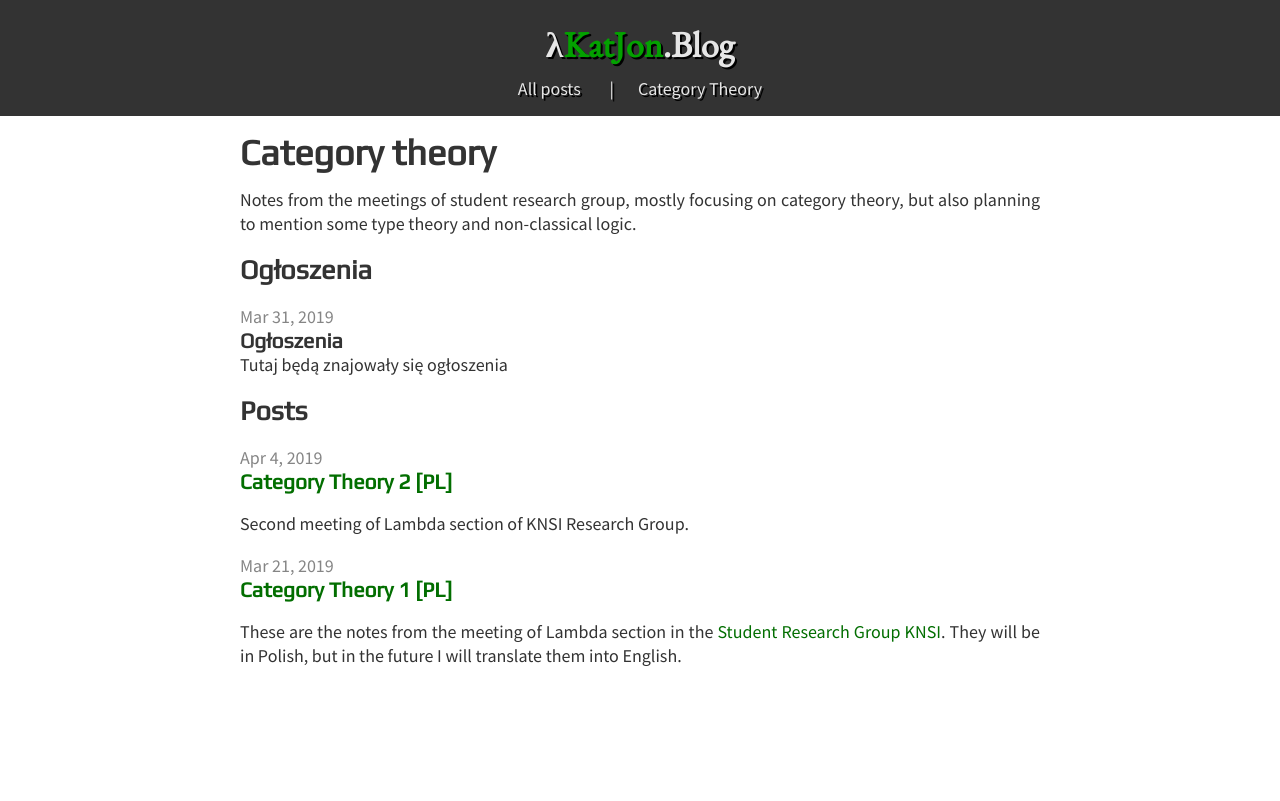
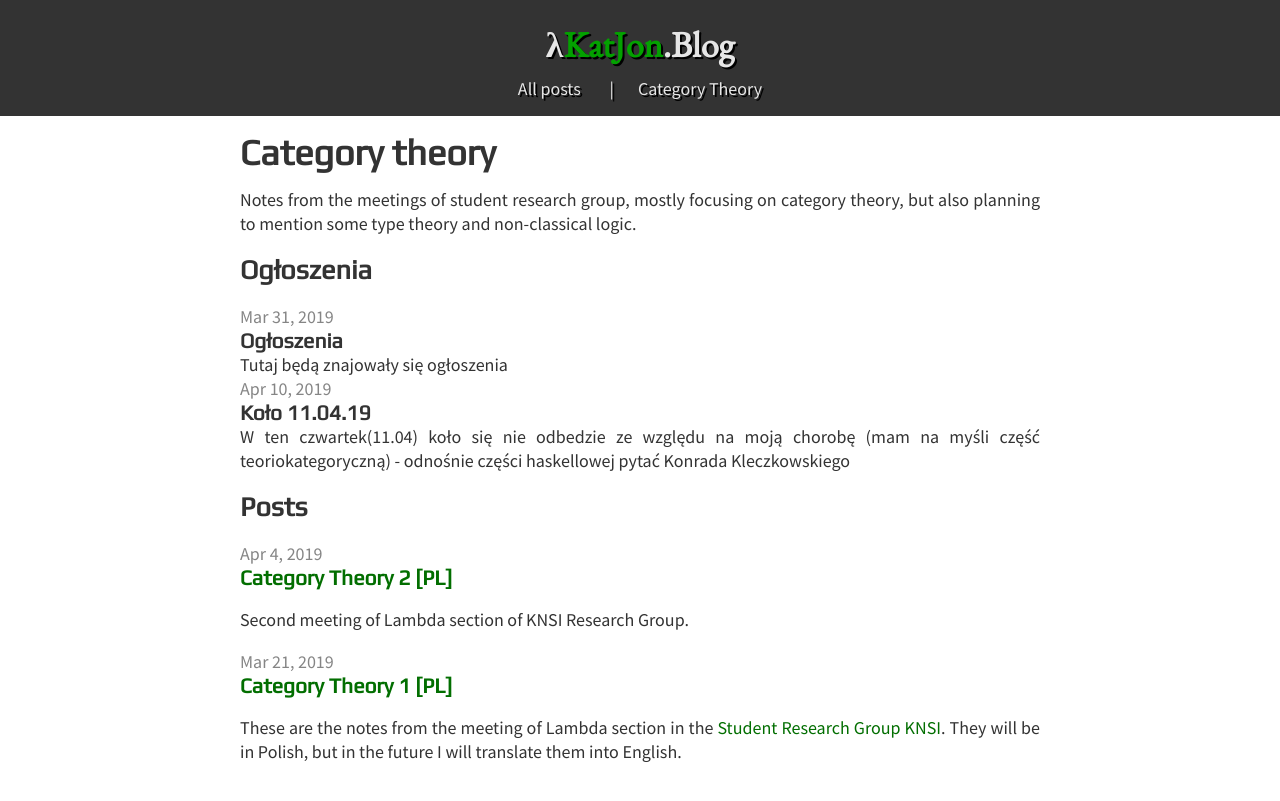
Before and after one commit to KatJon/katjon.github.io, a Jekyll site: the page built from category_theory.md, in a window 1280 px wide. Shown: the top 801 px of the page. Built offline with Jekyll 4.4.1, drawn with Linux system fonts in a browser that asks for light colours; nearby versions of some CDN libraries.

Commit message:
Ogłoszenia

```diff
--- a/_data/news.yml
+++ b/_data/news.yml
@@ -2,3 +2,8 @@
   date: 2019-03-31
   content: |
     Tutaj będą znajowały się ogłoszenia
+- title: Koło 11.04.19
+  date: 2019-04-10
+  content: |
+    W ten czwartek(11.04) koło się nie odbedzie ze względu na moją chorobę
+    (mam na myśli część teoriokategoryczną) - odnośnie części haskellowej pytać Konrada Kleczkowskiego
```
